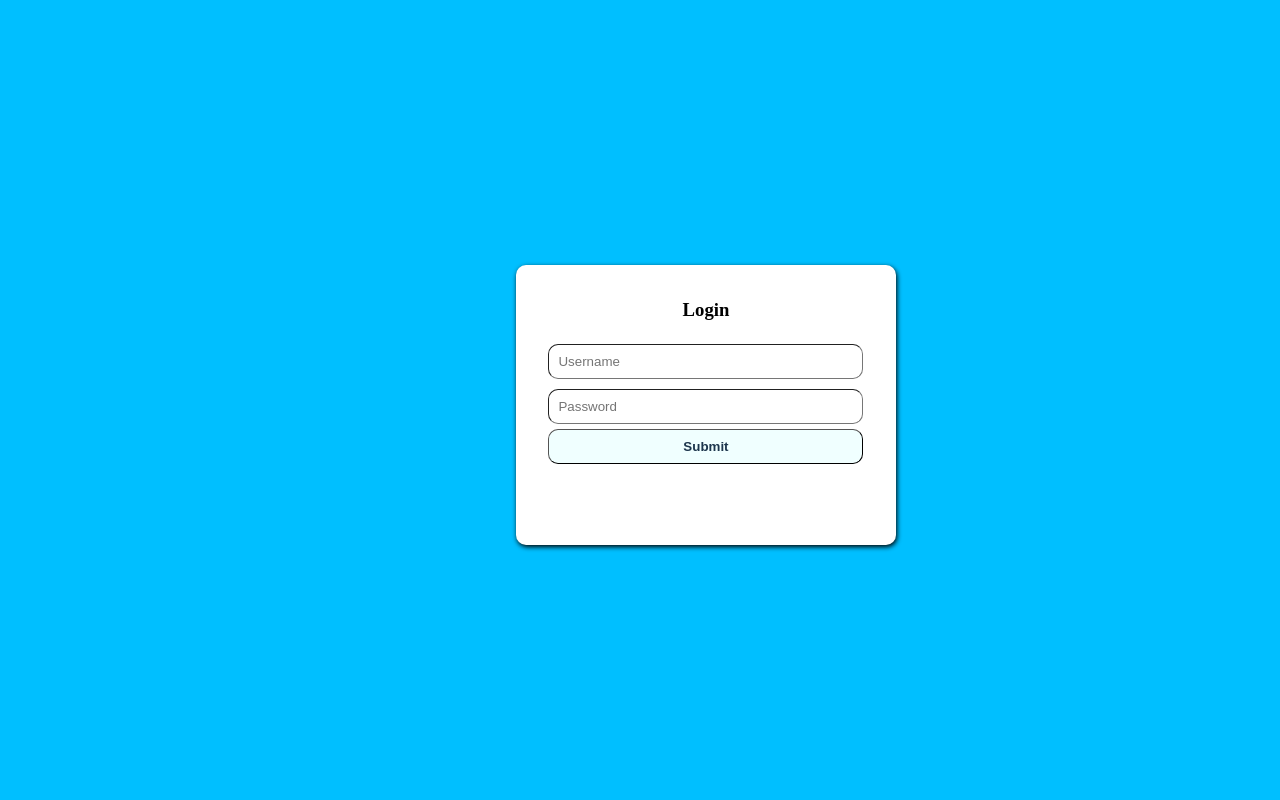
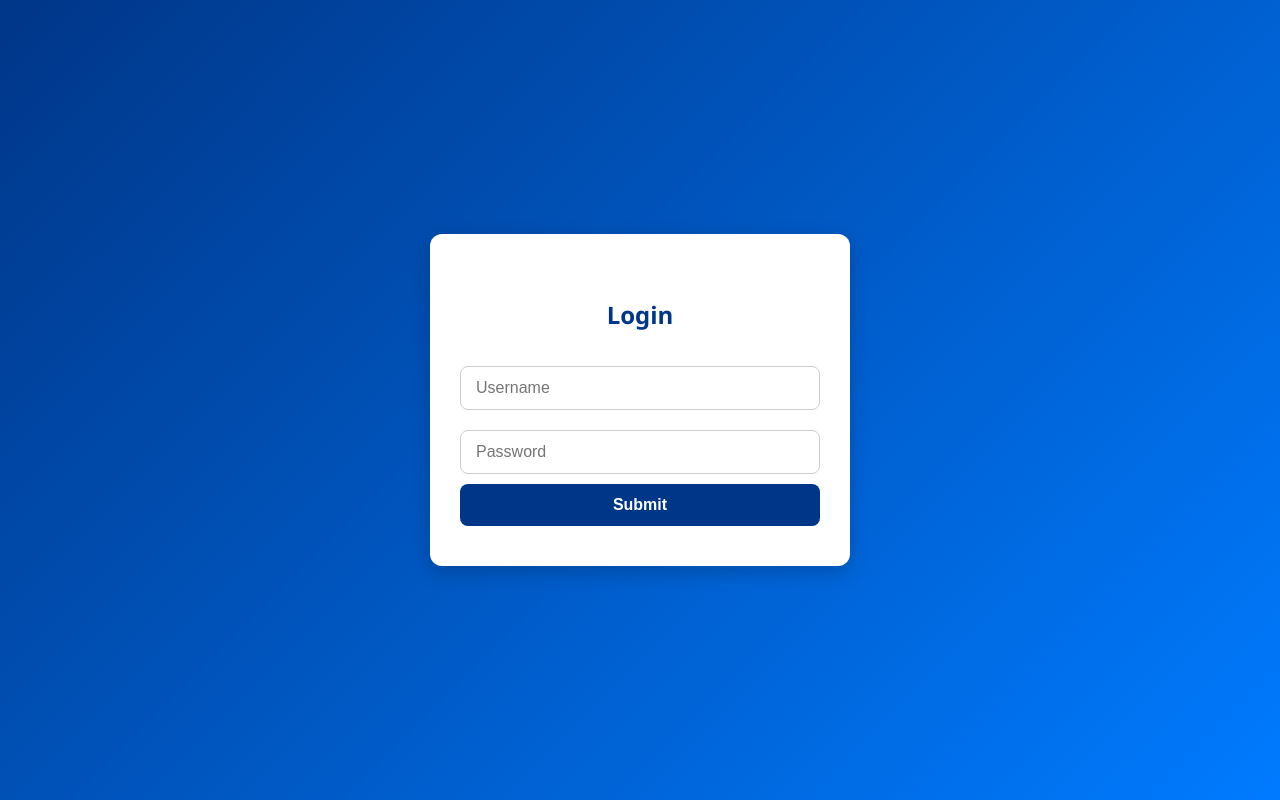
Before and after one commit to Hapeacee/kasir-pos-, a PHP site: page /login.php in a window 1280 px wide. Run offline with PHP 8.4, Linux system fonts and the light colour scheme.

Commit message:
Changes Update

```diff
--- a/css/login.css
+++ b/css/login.css
@@ -1,38 +1,59 @@
-body{
-    background-color:deepskyblue;
+body {
+    background: linear-gradient(135deg, #003688, #007BFF);
+    font-family: 'Segoe UI', Tahoma, Geneva, Verdana, sans-serif;
+    margin: 0;
+    padding: 0;
+    height: 100vh;
+    display: flex;
+    justify-content: center;
+    align-items: center;
 }
 
-.container{
-    position: relative;
-    top: 250px;
-    left: 39%;
+.container {
     background-color: white;
-    padding: 15px;
-    margin: 15px;
-    box-shadow: 1px 2px 5px black;
-    width: 350px;
-    height: 250px;
-    justify-content: center;
+    padding: 40px 30px;
+    border-radius: 12px;
+    box-shadow: 0 6px 20px rgba(0, 0, 0, 0.2);
+    width: 100%;
+    max-width: 360px;
     text-align: center;
-    align-items: center;
-    border-radius: 10px;
 }
 
-input{
-    padding: 9px;
-    margin: 5px;
-    width: 90%;
-    height: 35px;
-    border-radius: 10px;
+h3 {
+    margin-bottom: 25px;
+    font-size: 24px;
+    color: #003688;
+}
+
+input {
+    width: 100%;
+    padding: 12px 15px;
+    margin: 10px 0;
+    border-radius: 8px;
+    border: 1px solid #ccc;
+    font-size: 16px;
     box-sizing: border-box;
-    border-width: 1px;
 }
-button{
+
+button {
+    width: 100%;
+    padding: 12px;
+    border: none;
+    border-radius: 8px;
+    background-color: #003688;
+    color: white;
     font-weight: bold;
-    width: 90%;
-    border-width: 1px;
-    height: 35px;
-    border-radius: 10px;
-    background-color:azure;
-    color: rgb(29, 54, 77);
+    font-size: 16px;
+    cursor: pointer;
+    transition: 0.3s;
 }
+
+button:hover {
+    background-color: #002a66;
+}
+
+p {
+    margin-top: 15px;
+    color: red;
+    font-weight: bold;
+}
```
Also changed, not shown: companyprofile.php (+12 -12 lines), profil.php (+13 -14 lines).
